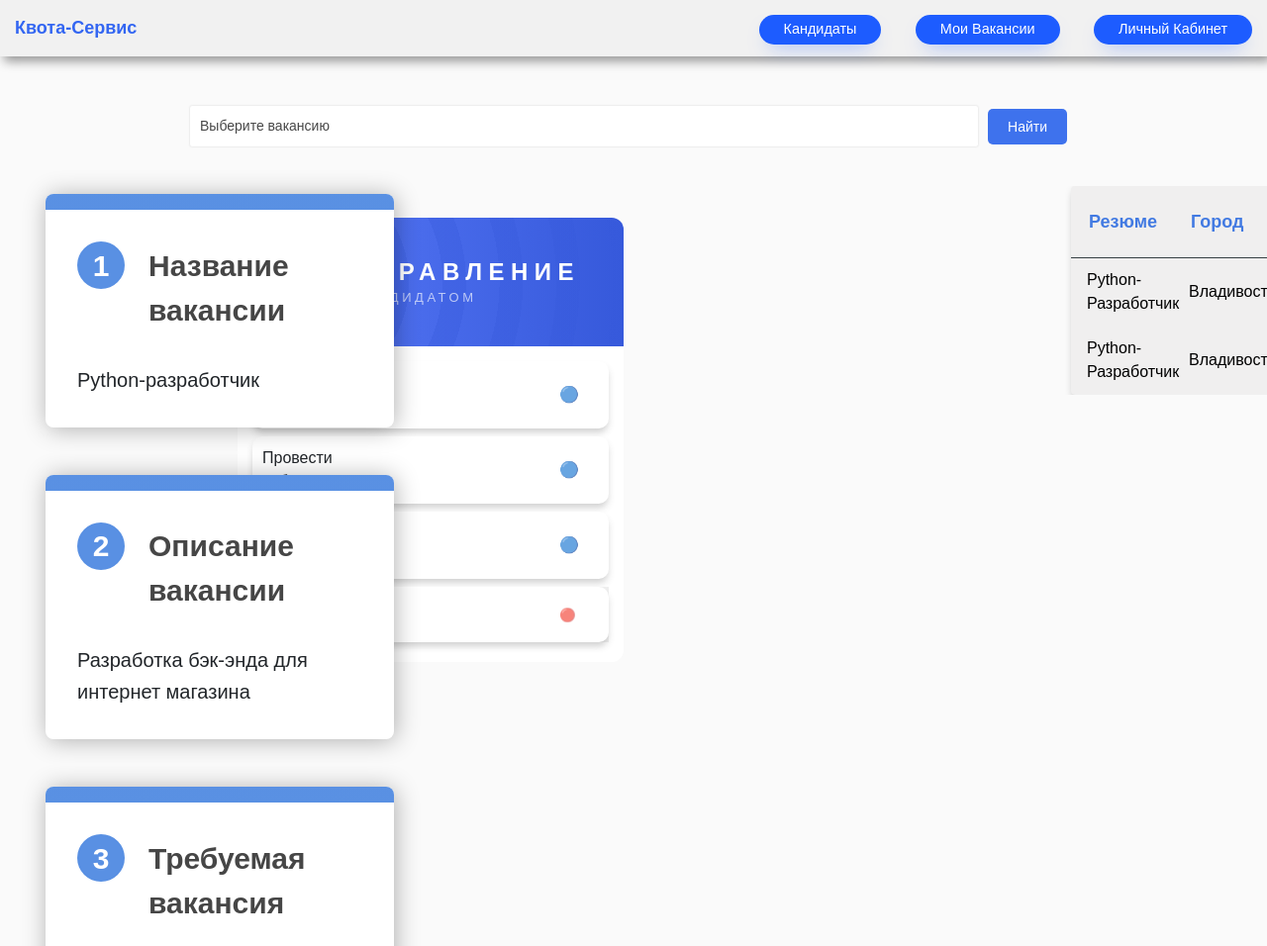
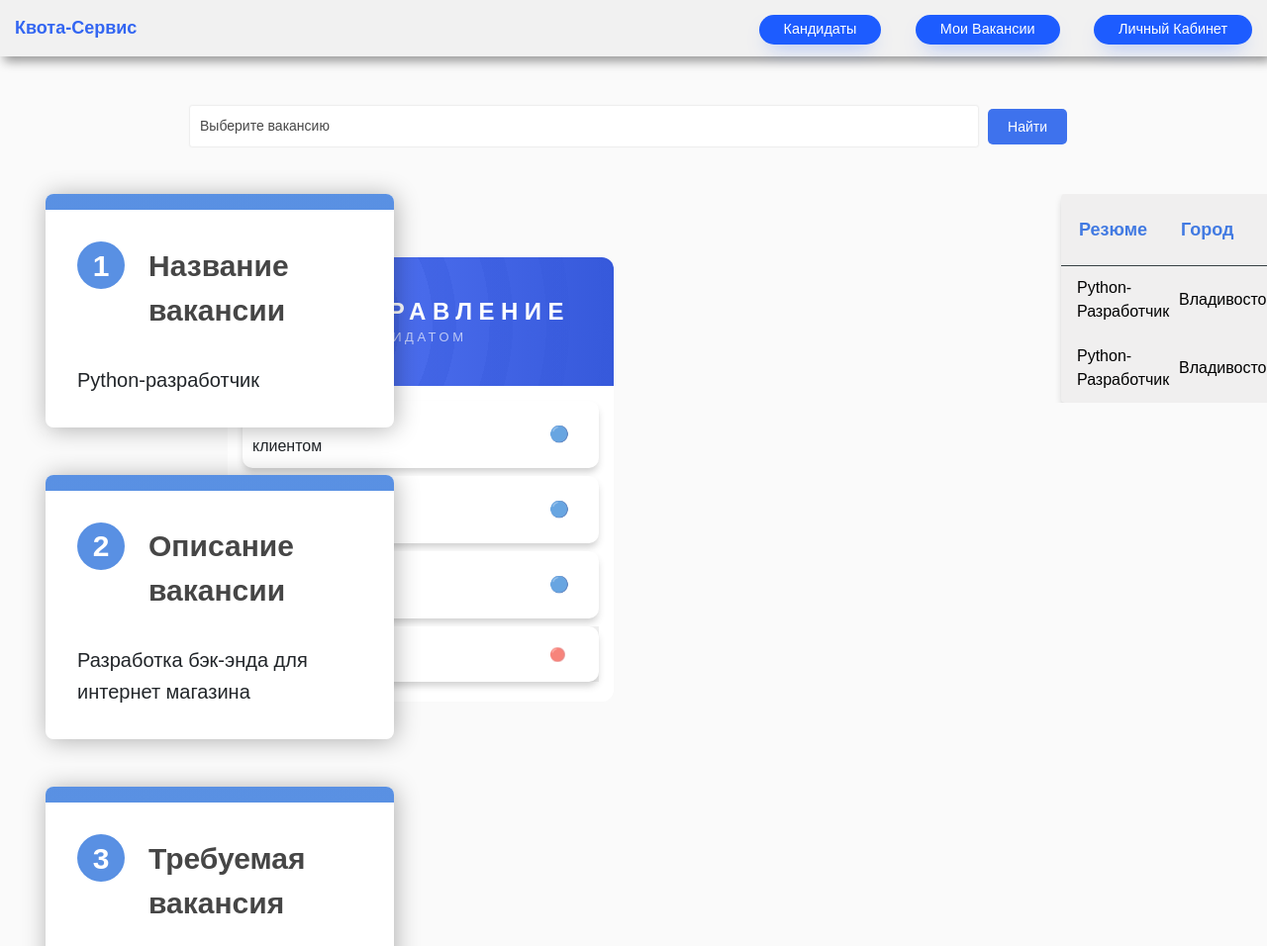
Before and after one commit to DenisML51/Quota-Service, a Flask app: page /kabinet in a window 1280 px wide. Shown: the whole page at 99% size. Run offline with Flask 3, Linux system fonts and the light colour scheme; a user stored in the database is signed in; data comes from the database, SQL or seed files in the repository.

Commit message:
Fixed styles screen display tag

```diff
--- a/templates/kabinet.html
+++ b/templates/kabinet.html
@@ -195,8 +195,8 @@
             padding: 20px;
             align-self: left;
             position: fixed;
-            right: 630px;
-            top: 200px;
+            right: 40em;
+            top: 15em;
             .leaderboard {
                 max-width: 390px;
                 width: 100%;
@@ -393,8 +393,8 @@ h2::before {
 }
 
 #candid {
-    margin-left: 1050px;
-    margin-top: 40px;
+    margin-left: 65em;
+    margin-top: 3em;
     position: fixed;
     width: 35%;
     height: 700px;
```
Also changed, not shown: 1 other file.
